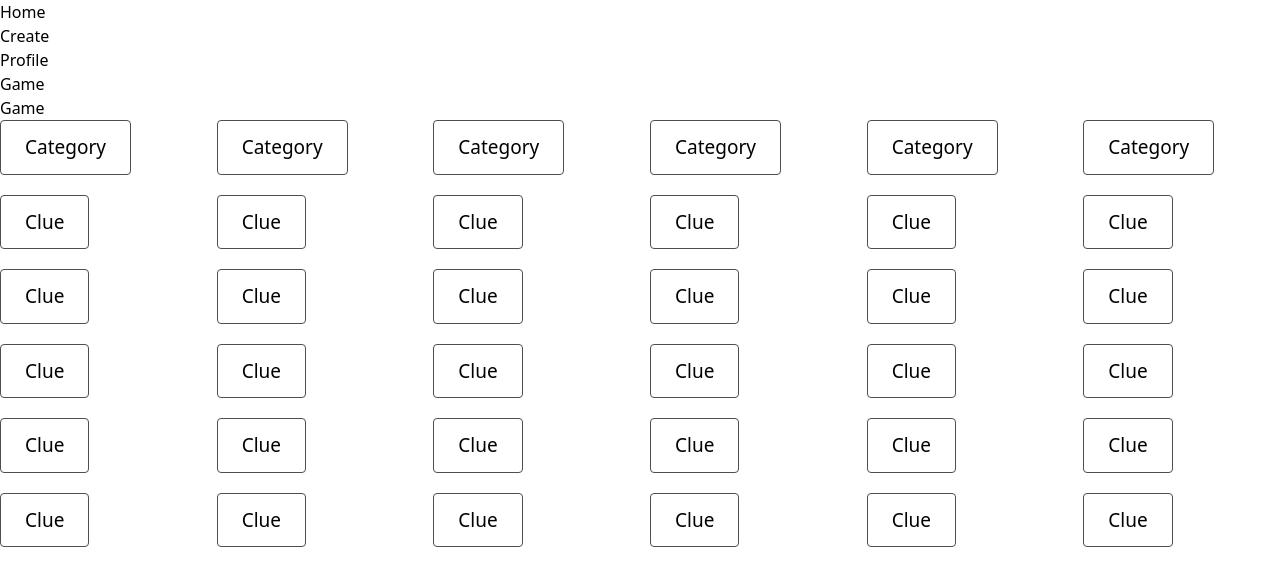
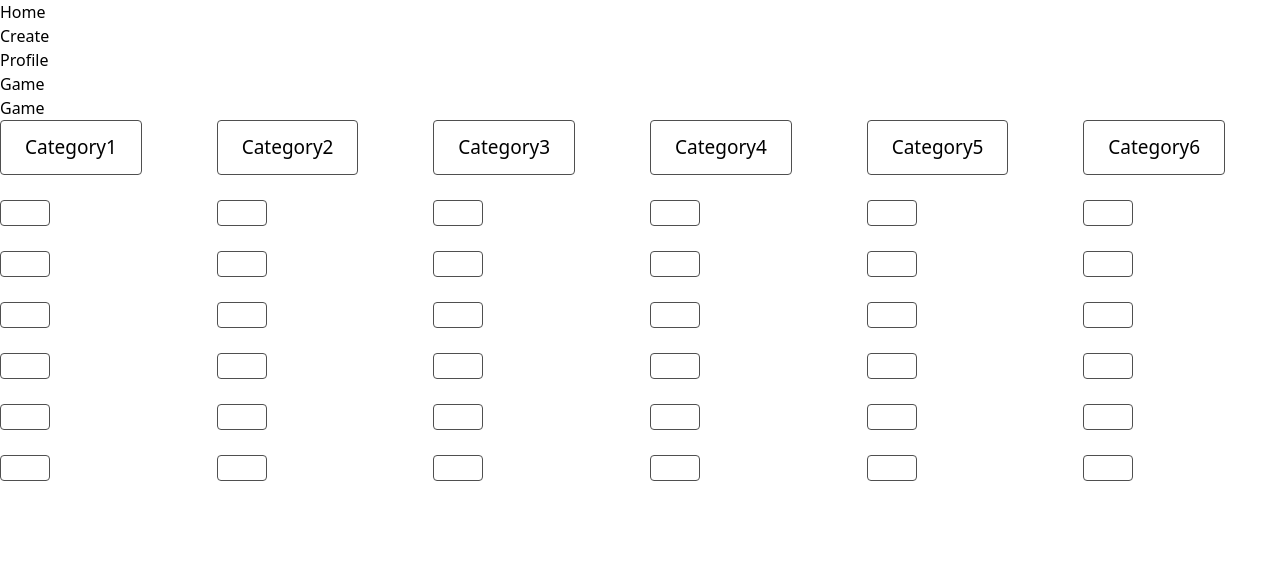
Before and after one commit to stuy-softdev/PMG, a Flask app: page /create/1 in a window 1280 px wide. Shown: the top 586 px of the page. Run offline with Flask 3, Linux system fonts and the light colour scheme; a user stored in the database is signed in; tables that the repository leaves empty hold one stand-in row (values such as "Sample post").

Commit message:
displaying text now works, but need slight modifications

```diff
--- a/app/__init__.py
+++ b/app/__init__.py
@@ -90,14 +90,14 @@
 @app.route("/create/<string:board>", methods=["GET", "POST"])
 def create(board):
     board_text = data.get_board_text(board)
-    return render_template("create.html", board_text = board_text)
+    return render_template("create.html", board_text = board_text, board = board)
 
 @app.route("/edit_profile", methods=["GET", "POST"])
 def edit_profile():
     return render_template("edit.html")
 
-@app.route("/edit", methods=["GET", "POST"])
-def edit():
+@app.route("/edit/<string:board>/<int:row>/<int:column>", methods=["GET", "POST"])
+def edit(board, row, column):
     return render_template("edit.html")
 
 @app.route("/game", methods=["GET", "POST"])
--- a/app/templates/create.html
+++ b/app/templates/create.html
@@ -83,50 +83,55 @@
 
 <div class="grid grid-cols-6 gap-5">
 
-  <div><button class="button">Category</button></div>
-  <div><button class="button">Category</button></div>
-  <div><button class="button">Category</button></div>
-  <div><button class="button">Category</button></div>
-  <div><button class="button">Category</button></div>
-  <div><button class="button">Category</button></div>
+  <div><button class="button">Category1</button></div>
+  <div><button class="button">Category2</button></div>
+  <div><button class="button">Category3</button></div>
+  <div><button class="button">Category4</button></div>
+  <div><button class="button">Category5</button></div>
+  <div><button class="button">Category6</button></div>
 
-  <div><button class="button">Clue</button></div>
-  <div><button class="button">Clue</button></div>
-  <div><button class="button">Clue</button></div>
-  <div><button class="button">Clue</button></div>
-  <div><button class="button">Clue</button></div>
+  <!--<div><button class="button">Cluea1</button></div>
+  <div><button class="button">Cluea2</button></div>
+  <div><button class="button">Cluea3</button></div>
+  <div><button class="button">Cluea4</button></div>
+  <div><button class="button">Cluea5</button></div>
+  <div><button class="button">Cluea6</button></div>
 
-  <div><button class="button">Clue</button></div>
-  <div><button class="button">Clue</button></div>
-  <div><button class="button">Clue</button></div>
-  <div><button class="button">Clue</button></div>
-  <div><button class="button">Clue</button></div>
+  <div><button class="button">bClue1</button></div>
+  <div><button class="button">bClue2</button></div>
+  <div><button class="button">bClue3</button></div>
+  <div><button class="button">bClue4</button></div>
+  <div><button class="button">bClue5</button></div>
+  <div><button class="button">bClue6</button></div>
 
-  <div><button class="button">Clue</button></div>
-  <div><button class="button">Clue</button></div>
-  <div><button class="button">Clue</button></div>
-  <div><button class="button">Clue</button></div>
-  <div><button class="button">Clue</button></div>
+  <div><button class="button">cClue1</button></div>
+  <div><button class="button">cClue2</button></div>
+  <div><button class="button">cClue3</button></div>
+  <div><button class="button">cClue4</button></div>
+  <div><button class="button">cClue5</button></div>
+  <div><button class="button">cClue6</button></div>
 
-  <div><button class="button">Clue</button></div>
-  <div><button class="button">Clue</button></div>
-  <div><button class="button">Clue</button></div>
-  <div><button class="button">Clue</button></div>
-  <div><button class="button">Clue</button></div>
+  <div><button class="button">dClue1</button></div>
+  <div><button class="button">dClue2</button></div>
+  <div><button class="button">dClue3</button></div>
+  <div><button class="button">dClue4</button></div>
+  <div><button class="button">dClue5</button></div>
+  <div><button class="button">dClue6</button></div>
 
-  <div><button class="button">Clue</button></div>
-  <div><button class="button">Clue</button></div>
-  <div><button class="button">Clue</button></div>
-  <div><button class="button">Clue</button></div>
-  <div><button class="button">Clue</button></div>
+  <div><button class="button">eClue1</button></div>
+  <div><button class="button">eClue2</button></div>
+  <div><button class="button">eClue3</button></div>
+  <div><button class="button">eClue4</button></div>
+  <div><button class="button">eClue5</button></div>
+  <div><button class="button">eClue6</button></div>-->
 
-  <div><button class="button">Clue</button></div>
-  <div><button class="button">Clue</button></div>
-  <div><button class="button">Clue</button></div>
-  <div><button class="button">Clue</button></div>
-  <div><button class="button">Clue</button></div>
+  {% for row in range(6) %}
+    {% for column in range(6) %}
+      <div><a href="{{ url_for('edit', board = board, row = row, column = column) }}"><button class="button">{{ board_text[row][column] }}</button></a></div>
+    {% endfor %}
+  {% endfor %}
 
-  <!-- <div><a href <PAGE TO DISPLAY CLUE WITH VARIABLES BOARD, ROW, COLUMN>><button class="button">Clue</button></a></div> -->
+  <!-- <div><a href <PAGE TO DISPLAY CLUE WITH VARIABLES BOARD, ROW, COLUMN> target="_blank"><button class="button">Clue</button></a></div> -->
 </div>
 
 
```
